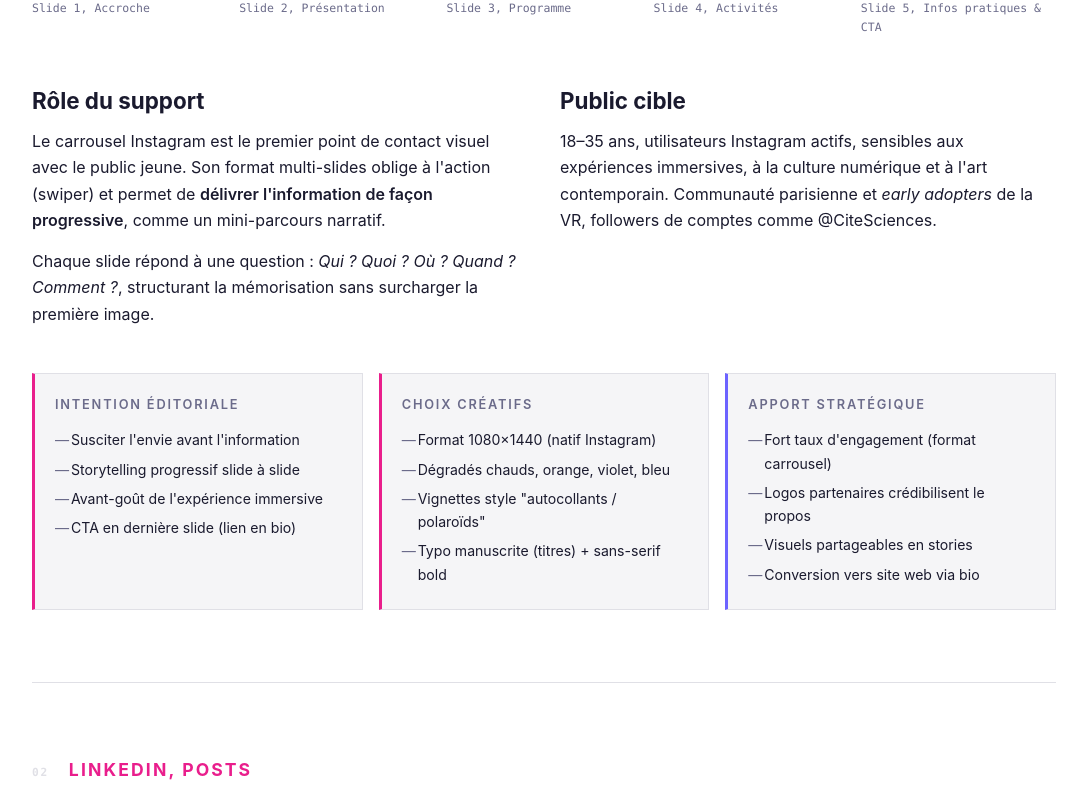
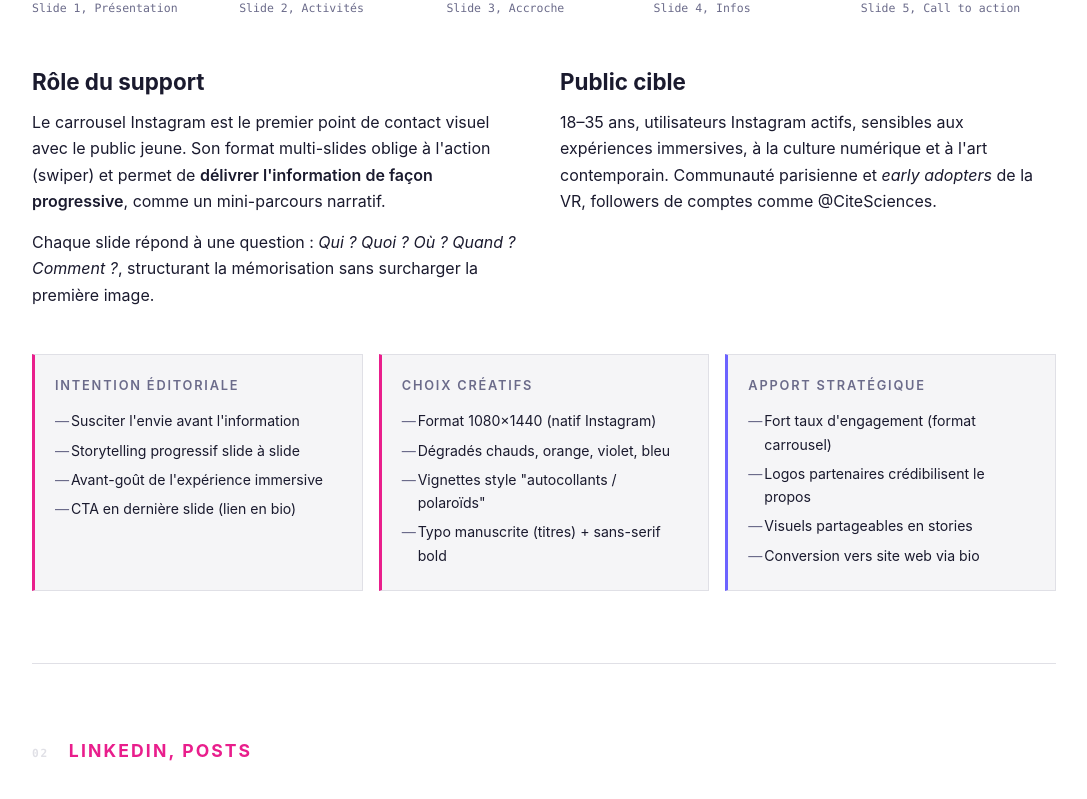
Before and after one commit to maxbraudel/new-images-festival-communication-rapport, a plain HTML site: page index.html in a window 1280 px wide. Shown: the part 2000-2799 px from the top of the page, without its empty margins (96-1183 px from the left). Drawn offline with Linux system fonts and the light colour scheme.

Commit message:
Update index.html: Revise image alt texts and captions for clarity
Co-authored-by: Copilot <copilot@github.com>

```diff
--- a/index.html
+++ b/index.html
@@ -637,38 +637,38 @@
     <div class="carousel-strip">
       <div>
         <div class="media-wrap" data-group="all">
-          <img src="assets/instagram/Instagram full post - 1.png" alt="Slide 1, Accroche">
+          <img src="assets/instagram/Instagram full post - 1.png" alt="Slide 1, Présentation">
           <span class="media-tooltip"><img src="assets/icons/Arrow Selector Tool Icon.svg" alt="">Cliquez pour agrandir</span>
         </div>
-        <p class="img-caption">Slide 1, Accroche</p>
+        <p class="img-caption">Slide 1, Présentation</p>
       </div>
       <div>
         <div class="media-wrap" data-group="all">
-          <img src="assets/instagram/Instagram full post - 2.png" alt="Slide 2, Présentation">
+          <img src="assets/instagram/Instagram full post - 2.png" alt="Slide 2, Activités">
           <span class="media-tooltip"><img src="assets/icons/Arrow Selector Tool Icon.svg" alt="">Cliquez pour agrandir</span>
         </div>
-        <p class="img-caption">Slide 2, Présentation</p>
+        <p class="img-caption">Slide 2, Activités</p>
       </div>
       <div>
         <div class="media-wrap" data-group="all">
-          <img src="assets/instagram/Instagram full post - 3.png" alt="Slide 3, Programme">
+          <img src="assets/instagram/Instagram full post - 3.png" alt="Slide 3, Accroche">
           <span class="media-tooltip"><img src="assets/icons/Arrow Selector Tool Icon.svg" alt="">Cliquez pour agrandir</span>
         </div>
-        <p class="img-caption">Slide 3, Programme</p>
+        <p class="img-caption">Slide 3, Accroche</p>
       </div>
       <div>
         <div class="media-wrap" data-group="all">
-          <img src="assets/instagram/Instagram full post - 4.png" alt="Slide 4, Activités">
+          <img src="assets/instagram/Instagram full post - 4.png" alt="Slide 4, Infos">
           <span class="media-tooltip"><img src="assets/icons/Arrow Selector Tool Icon.svg" alt="">Cliquez pour agrandir</span>
         </div>
-        <p class="img-caption">Slide 4, Activités</p>
+        <p class="img-caption">Slide 4, Infos</p>
       </div>
       <div>
         <div class="media-wrap" data-group="all">
-          <img src="assets/instagram/Instagram full post - 5.png" alt="Slide 5, Infos pratiques">
+          <img src="assets/instagram/Instagram full post - 5.png" alt="Slide 5, Call to action">
           <span class="media-tooltip"><img src="assets/icons/Arrow Selector Tool Icon.svg" alt="">Cliquez pour agrandir</span>
         </div>
-        <p class="img-caption">Slide 5, Infos pratiques &amp; CTA</p>
+        <p class="img-caption">Slide 5, Call to action</p>
       </div>
     </div>
 
```
